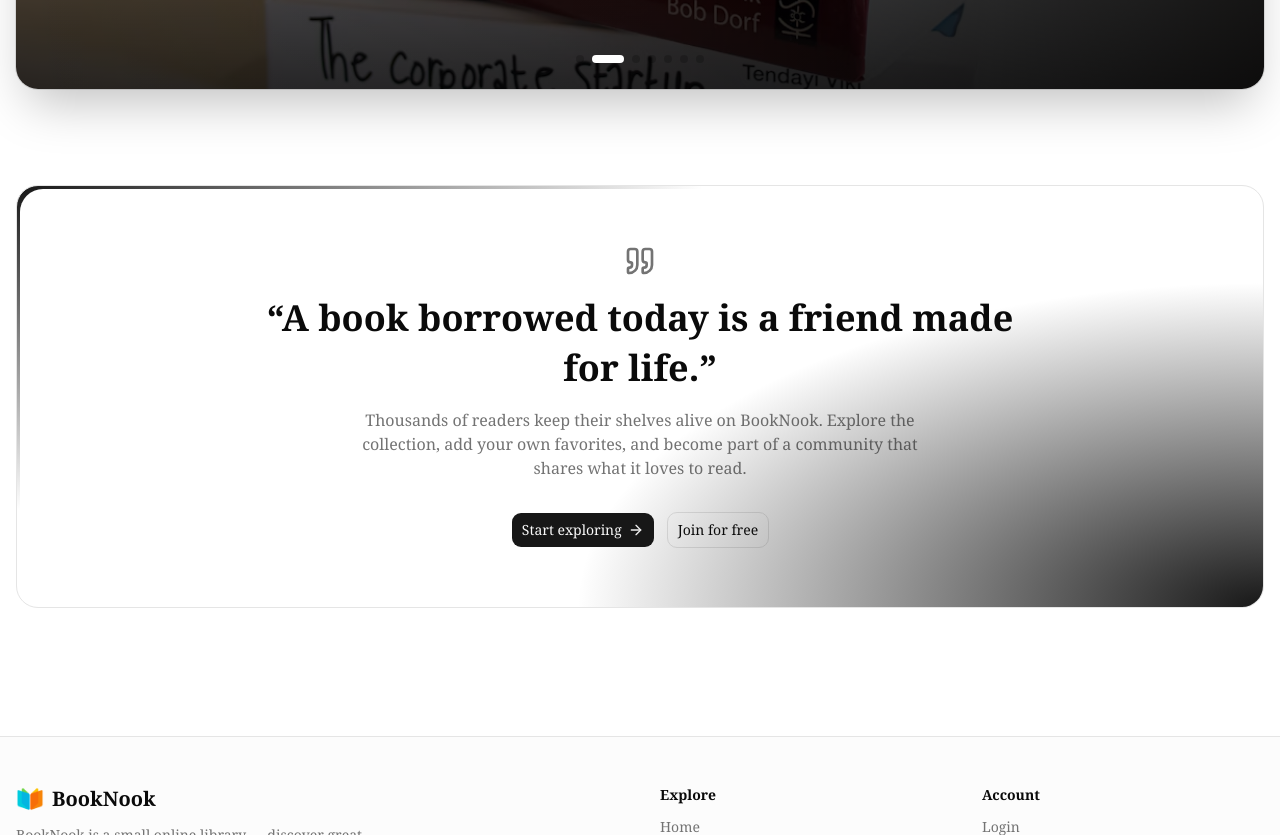
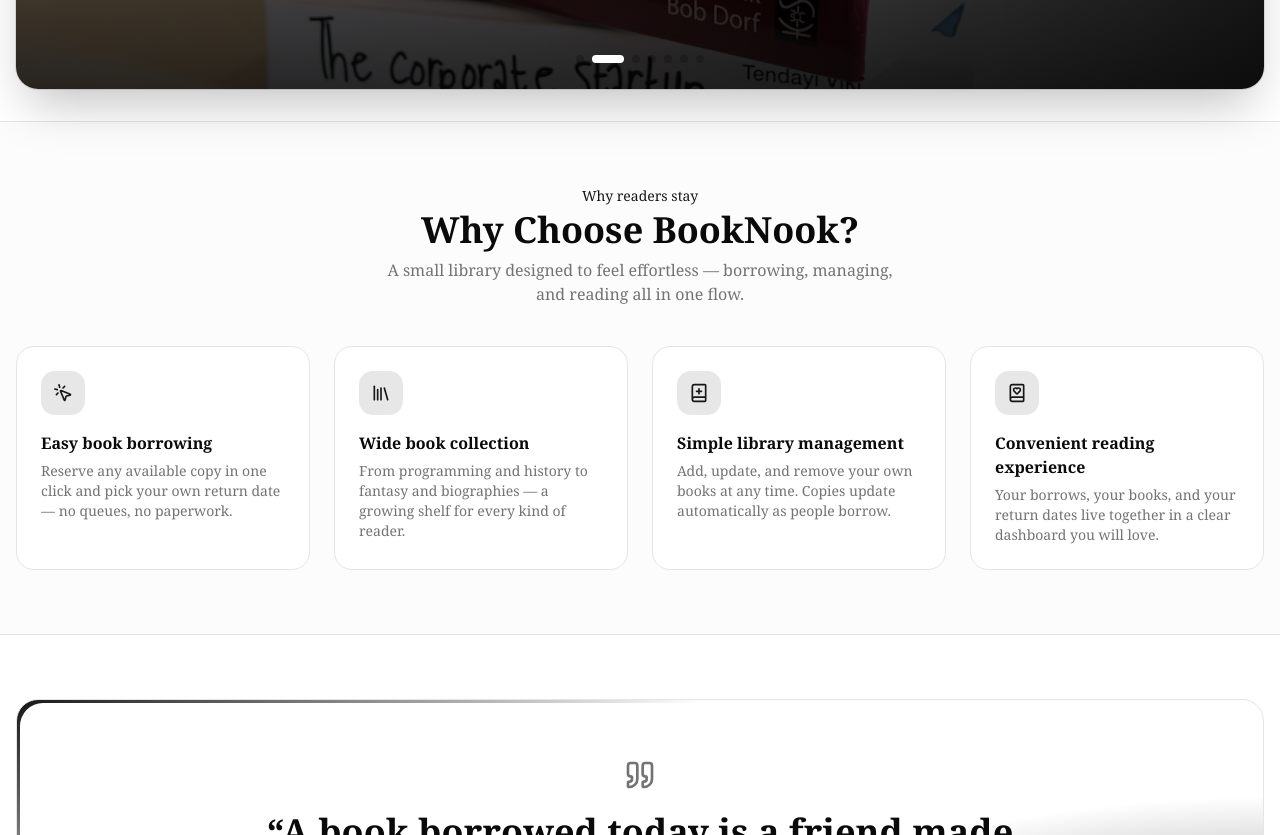
Before and after one commit to sakiburdev/booknook-frontend, a Next.js app: page / in a window 1280 px wide. Shown: the part 620-1455 px from the top of the page. Built offline with nearby package versions, Linux system fonts and the light colour scheme.

Commit message:
Add WhyBookNook section

```diff
--- a/src/app/page.js
+++ b/src/app/page.js
@@ -1,5 +1,6 @@
 import CommunitySection from "@/components/home/CommunitySection";
 import HeroSlider from "@/components/home/HeroSlider";
+import WhyBookNook from "@/components/home/WhyBookNook";
 import { Suspense } from "react";
 
 // Hero slider loading fallback
@@ -20,6 +21,7 @@ export default function Home() {
         <HeroSlider />
       </Suspense>
 
+      <WhyBookNook />
       <CommunitySection />
 
     </main>
--- /dev/null
+++ b/src/components/home/WhyBookNook.jsx
@@ -0,0 +1,80 @@
+"use client";
+import { motion } from "framer-motion";
+import { BookHeart, BookPlus, Library, MousePointerClick } from "lucide-react";
+
+const features = [
+  {
+    icon: MousePointerClick,
+    title: "Easy book borrowing",
+    description:
+      "Reserve any available copy in one click and pick your own return date — no queues, no paperwork.",
+  },
+  {
+    icon: Library,
+    title: "Wide book collection",
+    description:
+      "From programming and history to fantasy and biographies — a growing shelf for every kind of reader.",
+  },
+  {
+    icon: BookPlus,
+    title: "Simple library management",
+    description:
+      "Add, update, and remove your own books at any time. Copies update automatically as people borrow.",
+  },
+  {
+    icon: BookHeart,
+    title: "Convenient reading experience",
+    description:
+      "Your borrows, your books, and your return dates live together in a clear dashboard you will love.",
+  },
+];
+
+const WhyBookNook = () => {
+  return (
+    <section className="border-y bg-muted/30 py-16">
+      <div className="mx-auto max-w-7xl px-4">
+        <div className="mb-10 text-center">
+          <p className="text-sm font-medium text-primary">Why readers stay</p>
+          <h2 className="mt-1 text-3xl font-bold md:text-4xl">
+            Why Choose BookNook?
+          </h2>
+          <p className="mx-auto mt-2 max-w-lg text-muted-foreground">
+            A small library designed to feel effortless — borrowing, managing,
+            and reading all in one flow.
+          </p>
+        </div>
+
+        <div className="grid grid-cols-1 gap-6 sm:grid-cols-2 lg:grid-cols-4">
+          {features.map((feature, index) => {
+            const FeatureIcon = feature.icon;
+
+            return (
+              <motion.div
+                key={feature.title}
+                initial={{ opacity: 0, y: 24 }}
+                whileInView={{ opacity: 1, y: 0 }}
+                transition={{
+                  duration: 0.5,
+                  delay: index * 0.08,
+                  ease: "easeInOut",
+                }}
+                viewport={{ once: true }}
+                className="rounded-2xl border bg-background p-6 transition-shadow hover:shadow-lg hover:shadow-primary/10  "
+              >
+                <div className="flex size-11 items-center justify-center rounded-xl bg-primary/10">
+                  <FeatureIcon className="size-5 text-primary" />
+                </div>
+                <h3 className="mt-4 font-semibold">{feature.title}</h3>
+                <p className="mt-1.5 text-sm text-muted-foreground">
+                  {feature.description}
+                </p>
+              </motion.div>
+            );
+          })}
+        </div>
+      </div>
+    </section>
+  );
+};
+
+export default WhyBookNook;
```
